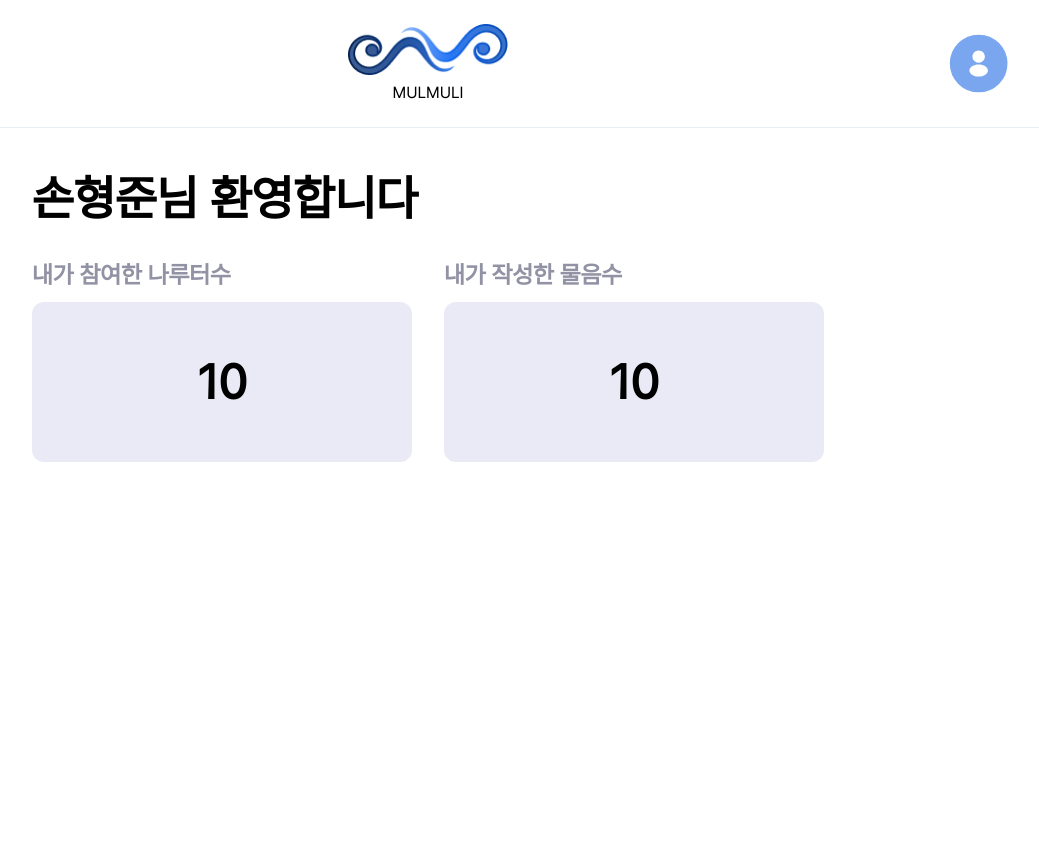
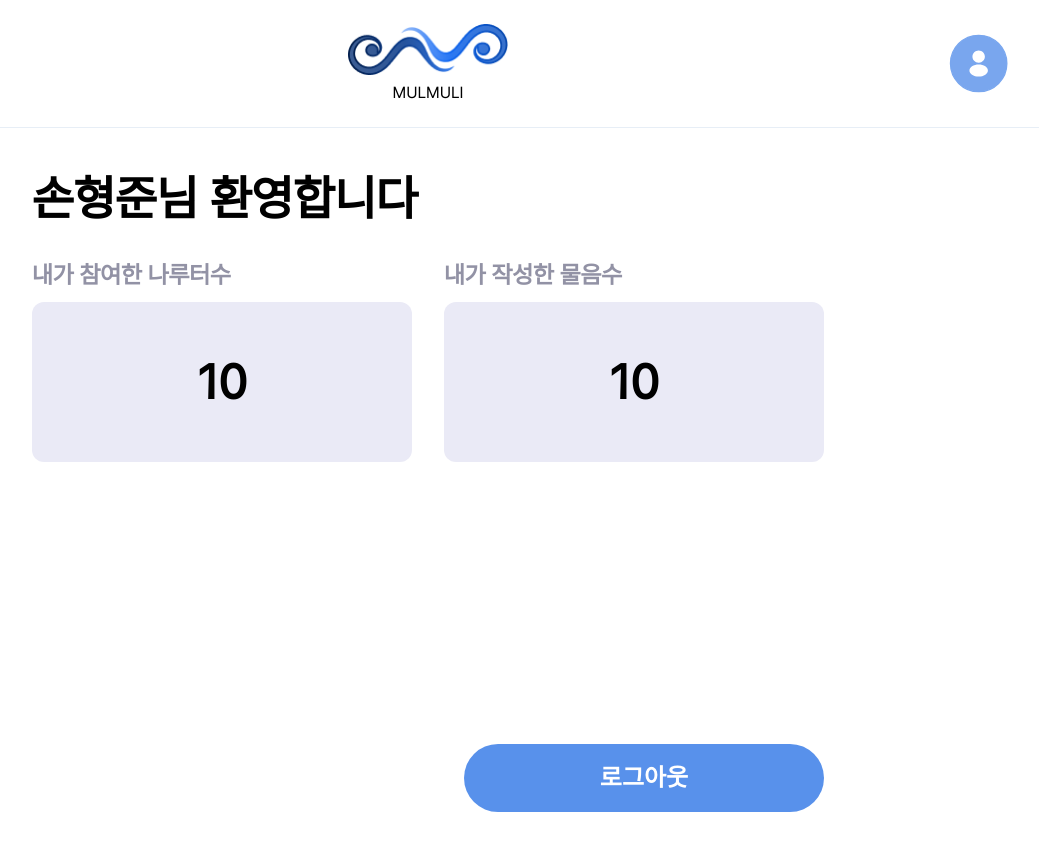
Before and after one commit to Mulmoori/cleint, a React (Vite) app: page /profile in a window 1280 px wide. Shown: the whole page, without its empty margins (212-1251 px from the left). Before the commit the page ends 800 px from the top, so only its background shows below. Built offline with nearby package versions, Linux system fonts and the light colour scheme.

Commit message:
feat: 로그아웃 버튼 추가

```diff
--- /dev/null
+++ b/src/components/profile/logoutButton.tsx
@@ -0,0 +1,50 @@
+import React from "react";
+import styled from "styled-components";
+import { theme } from "../../style/theme"; // theme 파일의 경로를 적절히 조정해주세요
+
+const StyledButton = styled.button`
+	display: flex;
+	margin-top: 250px;
+	width: 360px;
+	height: 68px;
+	padding: 19px 0px;
+	justify-content: center;
+	align-items: center;
+	border-radius: 34px;
+	background: ${theme.Colors.primary};
+	border: none;
+	cursor: pointer;
+	transition: background-color 0.3s ease;
+
+	&:hover {
+		background: ${theme.Colors.primary600};
+	}
+
+	&:active {
+		background: ${theme.Colors.primary700};
+	}
+
+	color: #fff;
+	text-align: center;
+	font-family: SUIT, sans-serif;
+	font-size: 24px;
+	font-style: normal;
+	font-weight: 700;
+	line-height: 30px;
+`;
+
+interface CustomButtonProps {
+	children: React.ReactNode;
+	onClick?: () => void;
+}
+
+const CustomButton: React.FC<CustomButtonProps> = ({ children, onClick }) => {
+	const handleClick = () => {
+		console.log("hi");
+		if (onClick) onClick();
+	};
+
+	return <StyledButton onClick={handleClick}>{children}</StyledButton>;
+};
+
+export default CustomButton;
--- a/src/pages/profile/Profile.tsx
+++ b/src/pages/profile/Profile.tsx
@@ -1,6 +1,7 @@
 import React from "react";
 import * as S from "./style";
 import ProfileNumberBox from "@components/profile/profileNumberBox"; // 경로는 실제 위치에 맞게 조정해주세요
+import CustomButton from "@components/profile/logoutButton"; // 경로는 실제 위치에 맞게 조정해주세요
 
 export default function Profile(): JSX.Element {
 	return (
@@ -21,6 +22,9 @@ export default function Profile(): JSX.Element {
 						/>
 					</S.StyledProfileNumberBox>
 				</S.StatsContainer>
+				<S.ButtonContainer>
+					<CustomButton>로그아웃</CustomButton>
+				</S.ButtonContainer>
 			</S.ContentWrapper>
 		</S.PageWrapper>
 	);
--- a/src/pages/profile/style.ts
+++ b/src/pages/profile/style.ts
@@ -56,3 +56,10 @@ export const StyledProfileNumberBox = styled.div`
 		max-width: 100%;
 	}
 `;
+
+export const ButtonContainer = styled.div`
+	display: flex;
+	justify-content: flex-end;
+	width: 100%;
+	margin-top: 32px;
+`;
```
